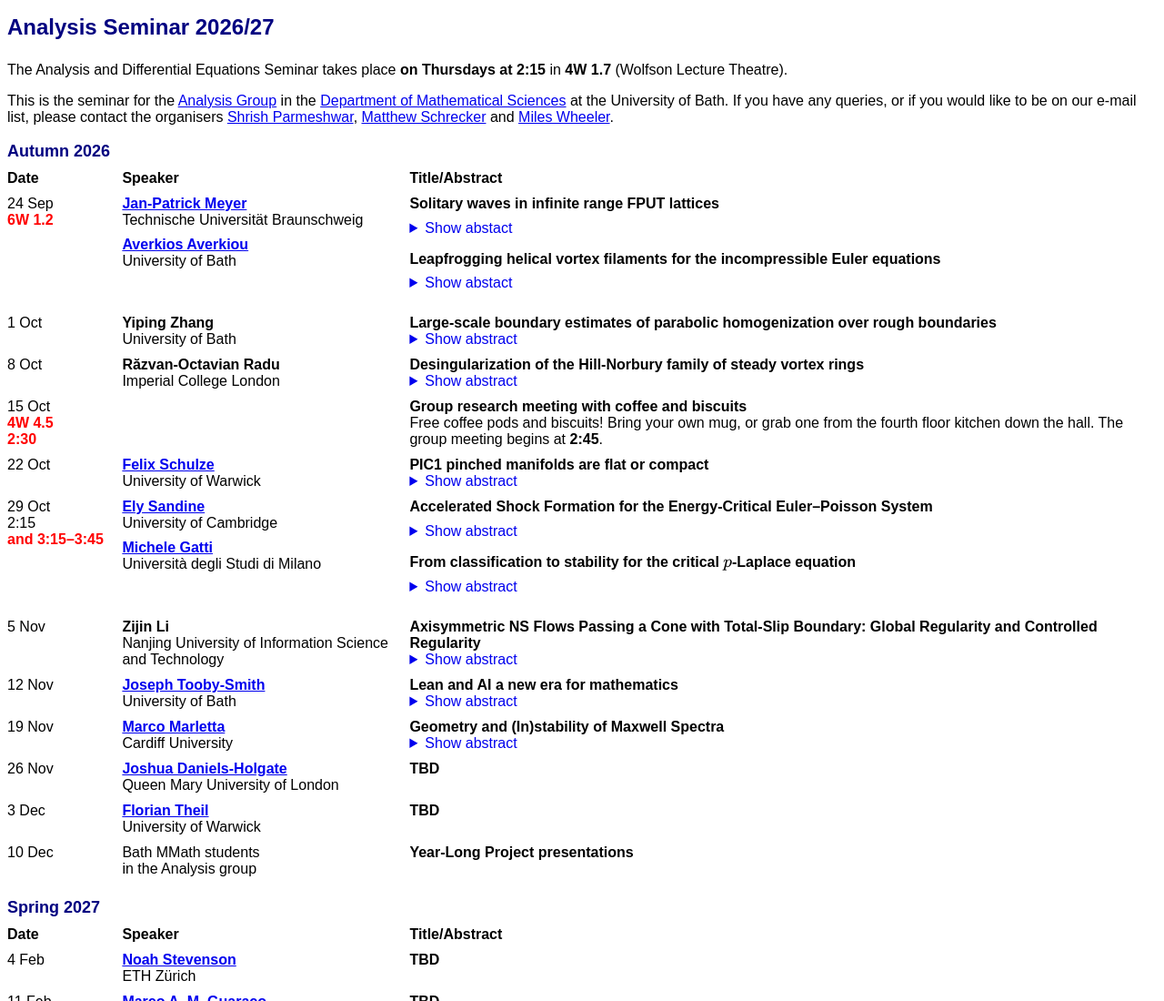
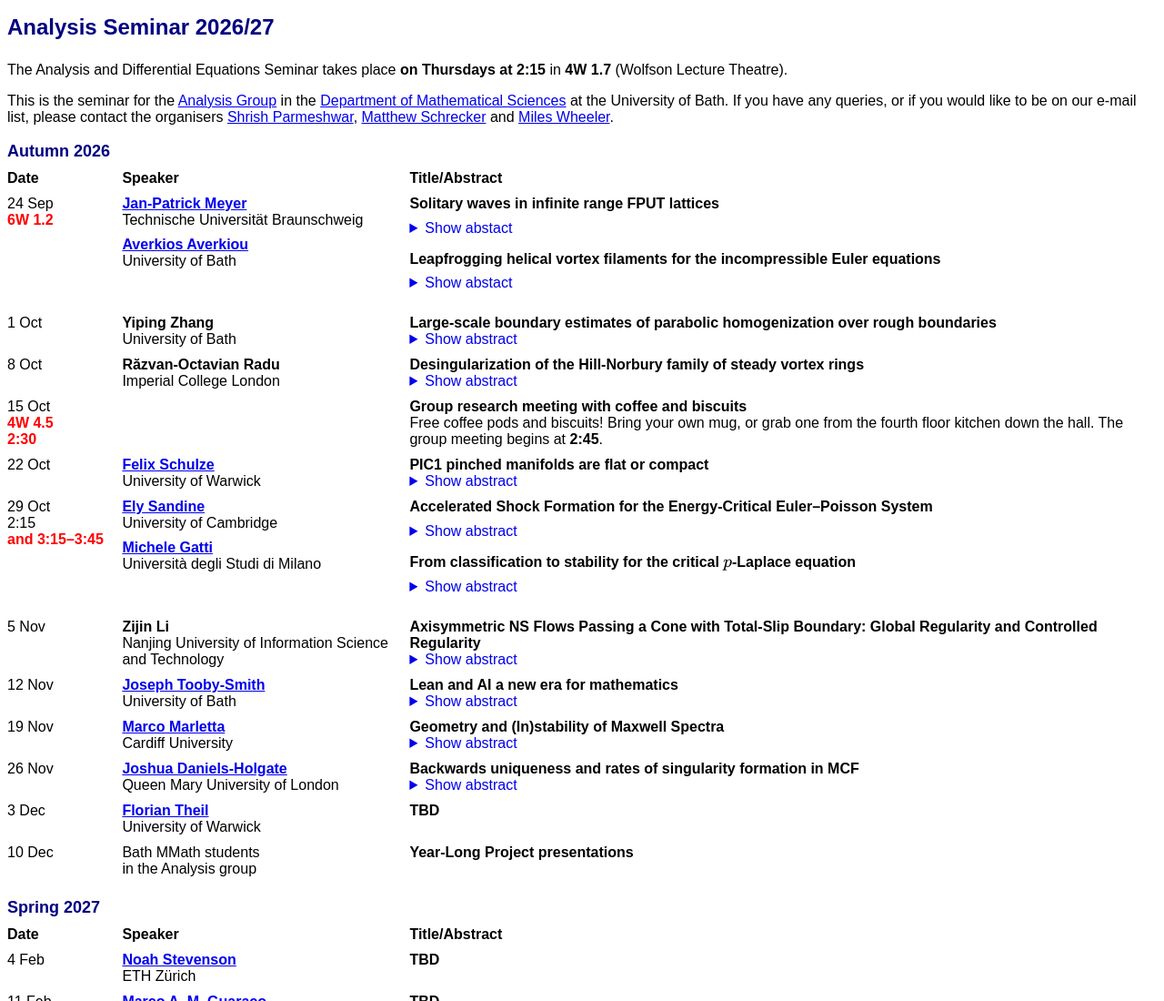
Before and after one commit to bath-analysis/bath-analysis.github.io, a plain HTML site: page index.html in a window 1280 px wide. Shown: the top 1100 px of the page at 91% size. Drawn offline with nearby package versions, Linux system fonts and the light colour scheme.

Commit message:
title and abstract for next week

```diff
--- a/index.html
+++ b/index.html
@@ -323,12 +323,28 @@ and
       <b><a href="https://jmdanielsholgate.github.io/">Joshua Daniels-Holgate</a></b><br/>
       Queen Mary University of London
     </td><td>
-      <b>TBD</b><br/>
-      <!--
+      <b> Backwards uniqueness and rates of singularity formation in MCF</b><br/>
       <details><summary>Show abstract</summary><p>
-        ABSTRACT
+        The question of backward uniqueness for parabolic PDE asks whether the
+        same final state can be reached via the flow starting from two
+        different sets of initial data. This is a far more subtle property
+        compared to standard uniqueness, but gives insight into the fine
+        structure of solutions and singularity formation. I will discuss two
+        recent results in mean curvature flow, the first concerning the
+        comparative rate of singularity formation at compact singularities, and
+        the second demonstrating backward uniqueness at isolated conical
+        singularities in closed flows: For flows with a compact singularity, we
+        show that two flows cannot approach each other faster than
+        polynomially, extending a result of Martin-Hagemayer–Sesum. For
+        isolated conical singularities, we show backwards uniqueness by first
+        proving a backwards uniqueness theorem assuming a rate of convergence
+        and then show that this rate is always saturated by two flows that
+        agree on the singular time slice. This talk is based on joint works
+        with Or Hershkovits.
+      </p><p>
+        I will also discuss how our results for asymptotically conical
+        singularities relates to recent work with Gábor Székelyhidi.
       </p></details>
-      -->
     </td>
   </tr>
 
```
